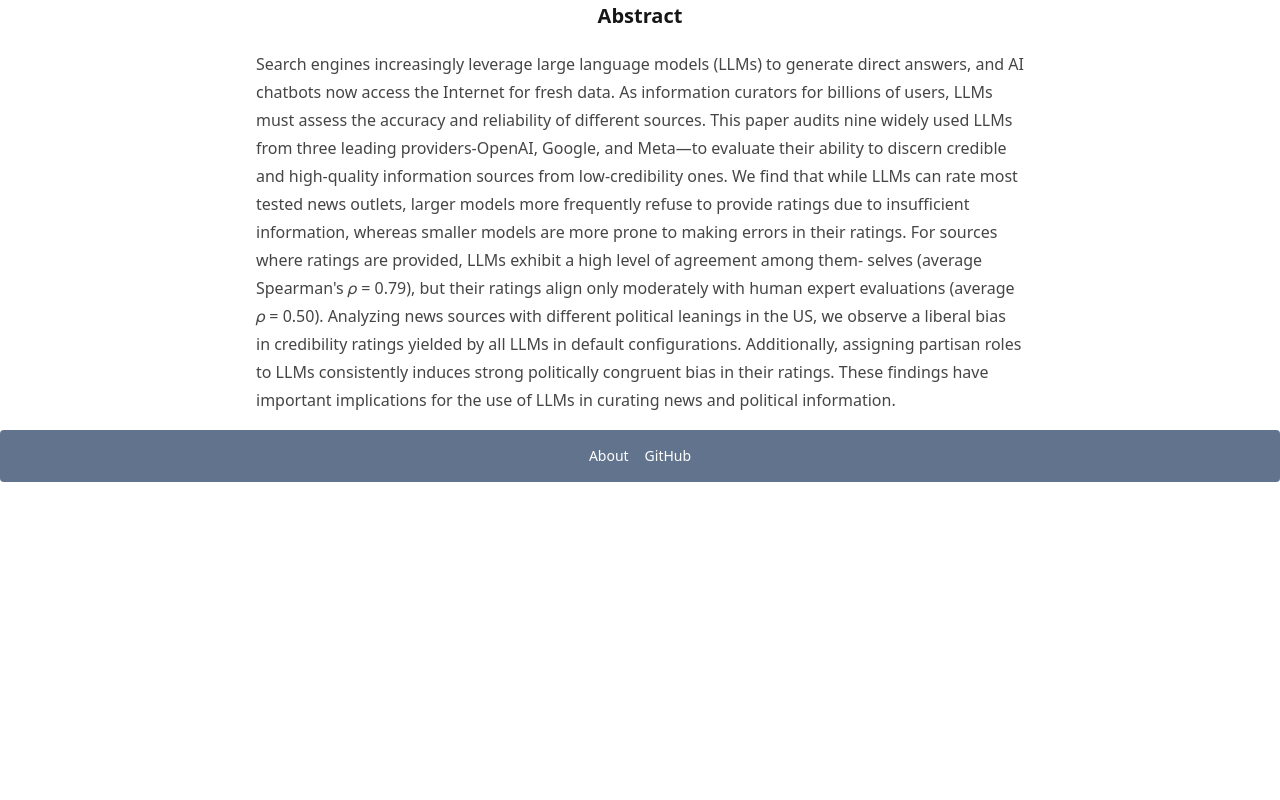
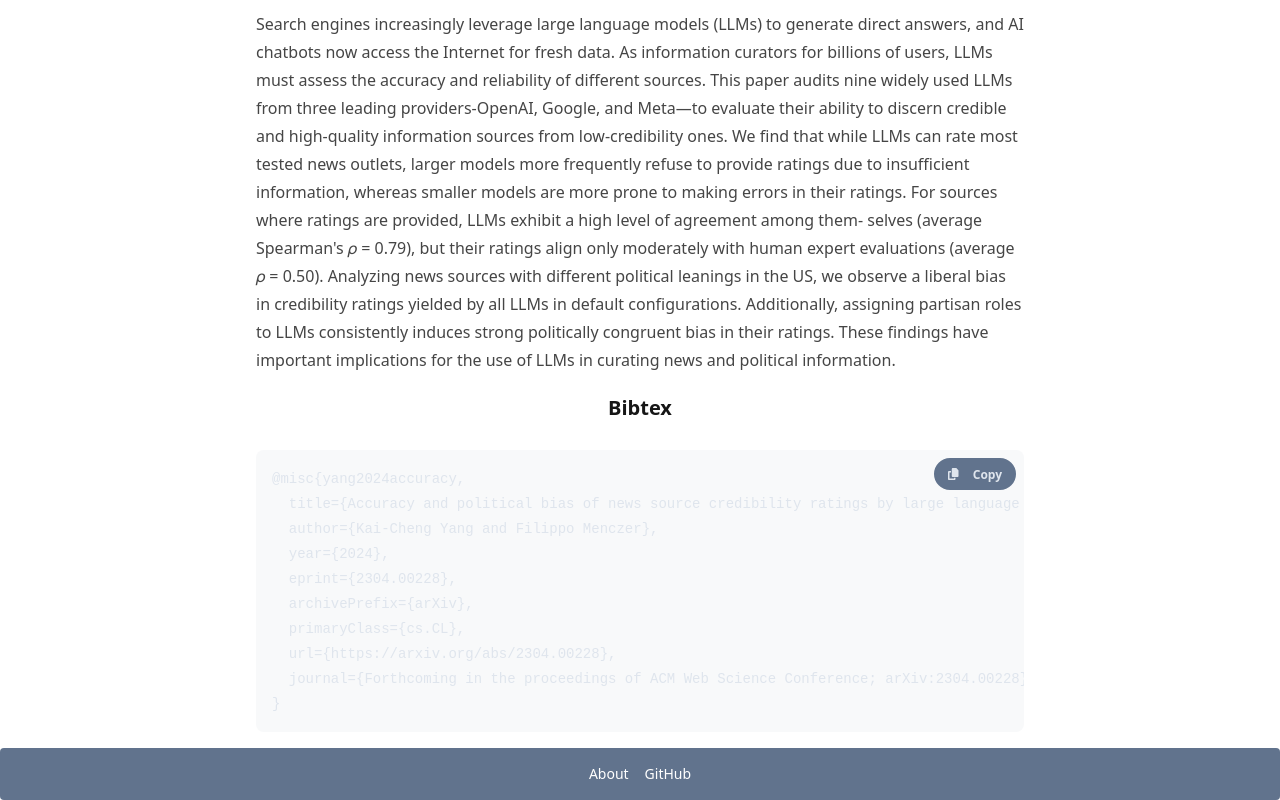
Before and after one commit to yang3kc/llm_domain_classification, a Vue app in the folder frontend/: page /paper-rating in a window 1280 px wide. Shown: the part 335-1135 px from the top of the page. Before the commit the page ends 817 px from the top, so only its background shows below. Built offline with nearby package versions, Linux system fonts and the light colour scheme.

Commit message:
✨ feat(view): add BibTeX copy functionality with clipboard support

```diff
--- a/frontend/src/main.js
+++ b/frontend/src/main.js
@@ -7,11 +7,11 @@ import router from './router'
 // Import Font Awesome
 import { library } from '@fortawesome/fontawesome-svg-core'
 import { FontAwesomeIcon } from '@fortawesome/vue-fontawesome'
-import { faEnvelope, faFilePdf } from '@fortawesome/free-solid-svg-icons'
+import { faEnvelope, faFilePdf, faCopy } from '@fortawesome/free-solid-svg-icons'
 import { faXTwitter, faGithub } from '@fortawesome/free-brands-svg-icons'
 
 // Add icons to the library
-library.add(faEnvelope, faXTwitter, faFilePdf, faGithub)
+library.add(faEnvelope, faXTwitter, faFilePdf, faGithub, faCopy)
 
 const app = createApp(App)
 
--- a/frontend/src/views/PaperRatingView.vue
+++ b/frontend/src/views/PaperRatingView.vue
@@ -1,6 +1,32 @@
 <script setup>
 import NavBar from '@/components/NavBar.vue'
 import Footer from '@/components/Footer.vue'
+import { ref } from 'vue'
+
+const bibtex = `@misc{yang2024accuracy,
+  title={Accuracy and political bias of news source credibility ratings by large language models},
+  author={Kai-Cheng Yang and Filippo Menczer},
+  year={2024},
+  eprint={2304.00228},
+  archivePrefix={arXiv},
+  primaryClass={cs.CL},
+  url={https://arxiv.org/abs/2304.00228},
+  journal={Forthcoming in the proceedings of ACM Web Science Conference; arXiv:2304.00228}
+}`
+
+const copySuccess = ref(false)
+
+const copyToClipboard = async () => {
+  try {
+    await navigator.clipboard.writeText(bibtex)
+    copySuccess.value = true
+    setTimeout(() => {
+      copySuccess.value = false
+    }, 2000)
+  } catch (err) {
+    console.error('Failed to copy text: ', err)
+  }
+}
 </script>
 
 <template>
@@ -44,7 +70,42 @@ import Footer from '@/components/Footer.vue'
         These findings have important implications for the use of LLMs in curating news and political information.
         </p>
       </div>
+      <!-- bib -->
+      <div class="prose-h2 prose-xl prose-slate text-center font-bold my-4">Bibtex</div>
+      <div class="prose prose prose-slate max-w-none my-4 relative">
+        <button
+          @click="copyToClipboard"
+          class="btn btn-sm btn-neutral absolute top-2 right-2"
+          :class="{ 'btn-success': copySuccess }"
+        >
+          <font-awesome-icon :icon="['fas', 'copy']" class="mr-2" />
+          {{ copySuccess ? 'Copied!' : 'Copy' }}
+        </button>
+        <pre><code>{{ bibtex }}</code></pre>
+      </div>
     </div>
     <Footer />
   </div>
 </template>
+
+<style scoped>
+pre {
+  position: relative;
+  padding: 1rem;
+  background-color: #f8f9fa;
+  border-radius: 0.5rem;
+  overflow-x: auto;
+}
+
+code {
+  font-family: monospace;
+  white-space: pre;
+}
+
+.btn {
+  z-index: 10;
+  position: absolute;
+  top: 0.5rem;
+  right: 0.5rem;
+}
+</style>
```
